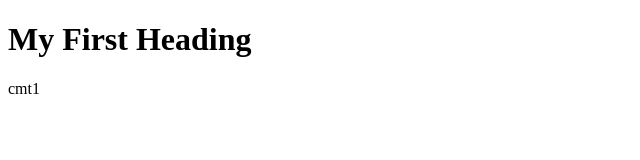
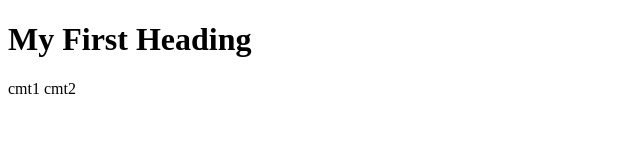
Before and after one commit to GuoHeZuYa/ISS-DevSecOps-WS2, a plain HTML site: page index.html in a window 1280 px wide. Shown: the full height of the page, 0-640 px from the left. Drawn offline with Linux system fonts and the light colour scheme.

Commit message:
commit 2

```diff
--- a/index.html
+++ b/index.html
@@ -3,7 +3,10 @@
 <body>
 
 <h1>My First Heading</h1>
-<p>cmt1</p>
+<p>
+cmt1
+cmt2
+</p>
 
 </body>
 </html>
```
